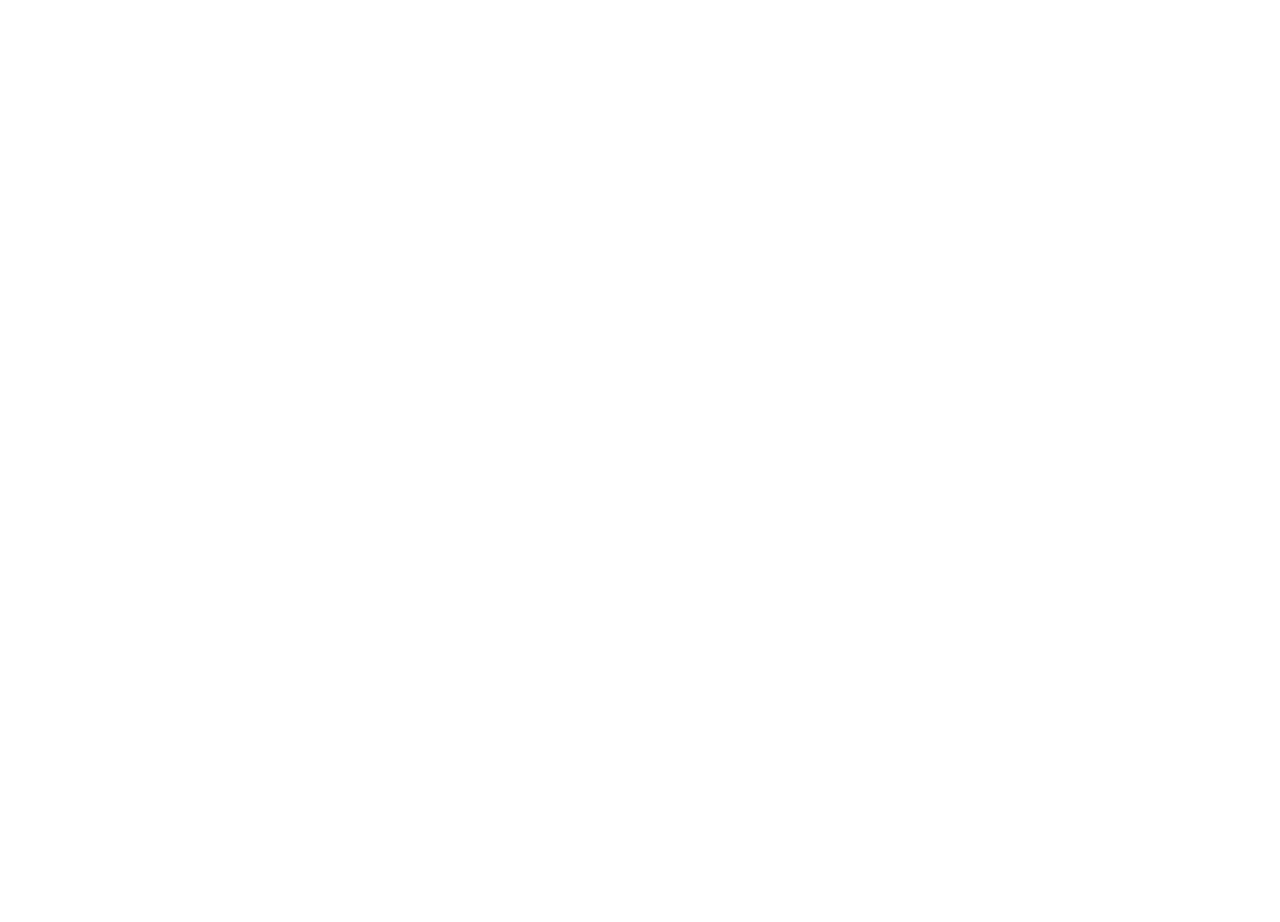
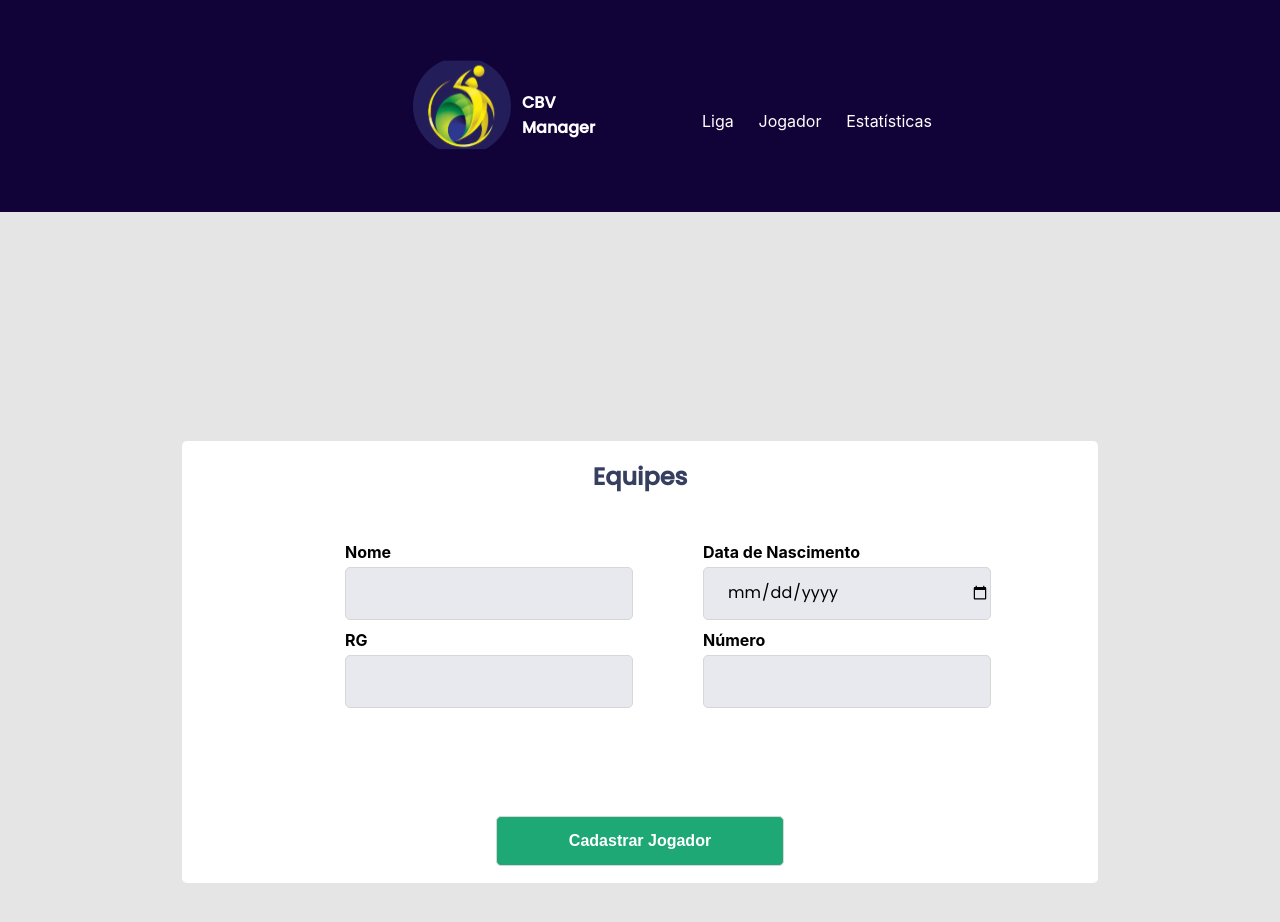
Before and after one commit to TEES-2022-1/Front-End-CBV-Manager, a React (Create React App) app: page /formPlayer in a window 1280 px wide. Before the commit this address had no page. Shown: the top 922 px of the page. Before the commit the page ends 800 px from the top, so only its background shows below. Built offline with nearby package versions, Linux system fonts and the light colour scheme.

Commit message:
add form player

```diff
--- a/src/components/formPlayer/formPlayer.jsx
+++ b/src/components/formPlayer/formPlayer.jsx
@@ -8,19 +8,18 @@
 function FormPlayer(){
 
     const [name,setName] = useState('');
-
-    const [category,setCategory] = useState();
-    const [year_foundation, setYear_foundation] = useState();
-    const [gymnasium, setGymnasium] = useState();
+    const [document,setDocument] = useState();
+    const [birthday,setBirthday] = useState();
+    const [number, setNumber] = useState();
     const history = useNavigate();
 
-     async function PostTeam(e){
+     async function PostPlayer(e){
         e.preventDefault();
          await api.post('/teams',{
             name,
-            category,
-            year_foundation,
-            gymnasium,
+            document,
+            birthday,
+            number,
         });
 
         history.push("/");
@@ -42,27 +41,23 @@
         <h1 class="register__registerContainer__registerHeader__title">Equipes</h1>
 
             </div>
-        <form onSubmit = {PostTeam} class="register__registerContainer__form">
+        <form onSubmit = {PostPlayer} class="register__registerContainer__form">
          <div class="register__registerContainer__form__inputs">
              <div class="register__registerContainer__form__inputs__inputLeft">
              <label for="nameTeam"><strong>Nome</strong></label>
              <input type = "text" class="register__registerContainer__form__inputs__inputLeft__input" id="nameTeam" value={name} onChange={e=>setName(e.target.value)}/>
-             <label for="yearFundation"><strong>Ano de fundação</strong></label>
-             <input type = "number" maxLength="4" class="register__registerContainer__form__inputs__inputLeft__input" id="yearFundation" value={year_foundation} onChange={e=>setYear_foundation(e.target.value)}/>
+             <label for="yearFundation"><strong>RG</strong></label>
+             <input type = "number" maxLength={4} class="register__registerContainer__form__inputs__inputLeft__input" id="yearFundation" value={document} onChange={e=>setDocument(e.target.value)}/>
              </div>
              <div class="register__registerContainer__form__inputs__inputRight">
-            <label for="arena"><strong>Ginásio</strong></label>
-            <input type = "text" class="register__registerContainer__form__inputs__inputRight__input"  id="arena" value={gymnasium} onChange={e=>setGymnasium(e.target.value)}/>
-            <label for="category"><strong>Categoria</strong></label>
-             <select  class="register__registerContainer__form__inputs__inputRight__input"  id="category" name="categoria" value={category} onChange={e=>setCategory(e.target.value)}>
-                 <option value= "" disabled selected>Selecione a categoria...</option>
-                 <option>Masculino</option>
-                 <option>Feminino</option>
-             </select>
+            <label for="arena"><strong>Data de Nascimento</strong></label>
+            <input type = "date" class="register__registerContainer__form__inputs__inputRight__input"  id="arena" value={birthday} onChange={e=>setBirthday(e.target.value)}/>
+            <label for="arena"><strong>Número</strong></label>
+            <input type = "number" maxLength={4} class="register__registerContainer__form__inputs__inputRight__input"  id="arena" value={number} onChange={e=>setNumber(e.target.value)}/>
             </div>
             </div>
          <div class="register__registerContainer__form__bt">
-             <button type = "submit" class="register__registerContainer__form__bt__btRegister">Cadastrar Equipe</button>
+             <button type = "submit" class="register__registerContainer__form__bt__btRegister">Cadastrar Jogador</button>
          </div>
         </form>
         </div>
--- a/src/components/listLeague/listLeague.jsx
+++ b/src/components/listLeague/listLeague.jsx
@@ -55,7 +55,7 @@
                     </div>
 
                     <p class="Teams__dropzoneTeams__object">Ano: {leagues.year}</p>
-                    <p class="Teams__dropzoneTeams__object">Quantidade de Equipes: {leagues.category==="MALE"?"Masculino":"Feminino"}</p>
+                    <p class="Teams__dropzoneTeams__object">Categoria: {leagues.category==="MALE"?"Masculino":"Feminino"}</p>
                     <p class="Teams__dropzoneTeams__object">Início: {Moment(leagues.begin_in).format('DD/MM/YYYY')}</p>
                     <p class="Teams__dropzoneTeams__object">Fase Classificatória: {Moment(leagues.classificatory_limit).format('DD/MM/YYYY')}</p>
                     <p class="Teams__dropzoneTeams__object">Quartas de Final:{Moment(leagues.quarter_finals_limit).format('DD/MM/YYYY')}</p>
--- a/src/components/modalCommiteeEdit/modalCommiteeEdit.jsx
+++ b/src/components/modalCommiteeEdit/modalCommiteeEdit.jsx
@@ -1,4 +1,4 @@
-import React, {useState} from "react";
+import React, {useState,useEffect} from "react";
 import {useNavigate,useParams, Link} from 'react-router-dom';
 import {Main, FormContentTeam} from "../modalCommiteeEdit/styles"
 import Header from "../header/header"
@@ -16,8 +16,27 @@
     const [doctor,setDoctor] = useState();
     const [year,setYear] = useState();
     const history = useNavigate();
-    const params = useParams();
 
+
+    useEffect(() => {
+        GetTechnicalCommitee();
+      },)
+
+
+    function GetTechnicalCommitee(){
+        const params = useParams();
+        useEffect(()=>{
+          api.get(`/teams/${params.teams_id}/technical_committee`).then(response=>{
+              setCoach(response)
+              setCoachAssistent(response[0].coach_assistent)
+              setSupervisor(response[0].supervisor)
+              setPersonalTrainer(response[0].personal_trainer)
+              setPhysiotherapist(response[0].physiotherapist)
+              setMasseuse(response[0].masseuse)
+              setDoctor(response[0].doctor)
+              setYear(response[0].year)
+          })
+      },)
 
 
      async function PutTechnicalCommitee(e){
@@ -33,7 +52,7 @@
             doctor,
             year,
         });
-
+        GetTechnicalCommitee()
         history("/listTeams");
         console.log(response.data)
 
@@ -57,22 +76,22 @@
          <div class="register__registerContainer__form__inputs">
              <div class="register__registerContainer__form__inputs__inputLeft">
              <label for="nameTeam"><strong>Técnico(a)</strong></label>
-             <input required type = "text" class="register__registerContainer__form__inputs__inputLeft__input" id="nameTeam" value={coach} onChange={e=>setCoach(e.target.value)}/>
+             <input required type = "text" class="register__registerContainer__form__inputs__inputLeft__input" id="nameTeam" value={coach} onChange={e=>setCoach(e.target.coach)}/>
              <label for="yearFundation"><strong>Técnico Assistente</strong></label>
-             <input required type = "text" class="register__registerContainer__form__inputs__inputLeft__input" id="yearFundation" value={coach_assistent} onChange={e=>setCoachAssistent(e.target.value)}/>
+             <input required type = "text" class="register__registerContainer__form__inputs__inputLeft__input" id="yearFundation" value={coach_assistent} onChange={e=>setCoachAssistent(e.target.coach_assistent)}/>
              <label for="yearFundation"><strong>Supervisor</strong></label>
-             <input required type = "text" class="register__registerContainer__form__inputs__inputLeft__input" id="yearFundation" value={supervisor} onChange={e=>setSupervisor(e.target.value)}/>
+             <input required type = "text" class="register__registerContainer__form__inputs__inputLeft__input" id="yearFundation" value={supervisor} onChange={e=>setSupervisor(e.target.supervisor)}/>
              <label  for="yearFundation"><strong>Personal Trainer</strong></label>
-             <input required type = "type" class="register__registerContainer__form__inputs__inputLeft__input" id="yearFundation" value={personal_trainer} onChange={e=>setPersonalTrainer(e.target.value)}/>
+             <input required type = "type" class="register__registerContainer__form__inputs__inputLeft__input" id="yearFundation" value={personal_trainer} onChange={e=>setPersonalTrainer(e.target.personal_trainer)}/>
              </div>
 
              <div class="register__registerContainer__form__inputs__inputRight">
             <label for="gymnasium"><strong>Fisioterapeuta</strong></label>
-            <input required type = "text" class="register__registerContainer__form__inputs__inputRight__input"  id="gymnasium" value={physiotherapist} onChange={e=>setPhysiotherapist(e.target.value)}/>
+            <input required type = "text" class="register__registerContainer__form__inputs__inputRight__input"  id="gymnasium" value={physiotherapist} onChange={e=>setPhysiotherapist(e.target.physiotherapist)}/>
             <label for="masseuse"><strong>Massagista</strong></label>
-            <input required type="text" class="register__registerContainer__form__inputs__inputRight__input" id="masseuse" value={masseuse} onChange={e=>setMasseuse(e.target.value)}/>
+            <input required type="text" class="register__registerContainer__form__inputs__inputRight__input" id="masseuse" value={masseuse} onChange={e=>setMasseuse(e.target.masseuse)}/>
             <label for="doctor"><strong>Médico</strong></label>
-            <input required type="text" class="register__registerContainer__form__inputs__inputRight__input" id="doctor" value={doctor} onChange={e=>setDoctor(e.target.value)}/>
+            <input required type="text" class="register__registerContainer__form__inputs__inputRight__input" id="doctor" value={doctor} onChange={e=>setDoctor(e.target.doctor)}/>
             <label for="doctor"><strong>Ano</strong></label>
             <input required type="number" class="register__registerContainer__form__inputs__inputRight__input" id="year" value={year} onChange={e=>setYear(e.target.value)}/>
             </div>
@@ -89,5 +108,5 @@
 
     )
 }
-
+}
 export default ModalCommiteeEdit;
--- a/src/routes.jsx
+++ b/src/routes.jsx
@@ -13,6 +13,7 @@
 import FormLeagueEdit from './components/formLeagueEdit/formLeagueEdit';
 import FormTeamEdit from './components/formTeamEdit/formTeamEdit';
 import ModalCommiteeEdit from './components/modalCommiteeEdit/modalCommiteeEdit';
+import FormPlayer from './components/formPlayer/formPlayer';
 
 
  function Routes(){
@@ -28,6 +29,7 @@
         <Route element={<FormLeagueEdit/>} path="/formLeagueEdit/:id"/>
         <Route element={<FormTeamEdit/>} path ="/formTeamEdit/:id"/>
         <Route element={<ModalCommiteeEdit/>} path="/modalCommiteeEdit/:teams_id/:technical_committee_id"/>
+        <Route element={<FormPlayer/>} path="/formPlayer"/>
 
         </Router>
         </BrowserRouter>
```
